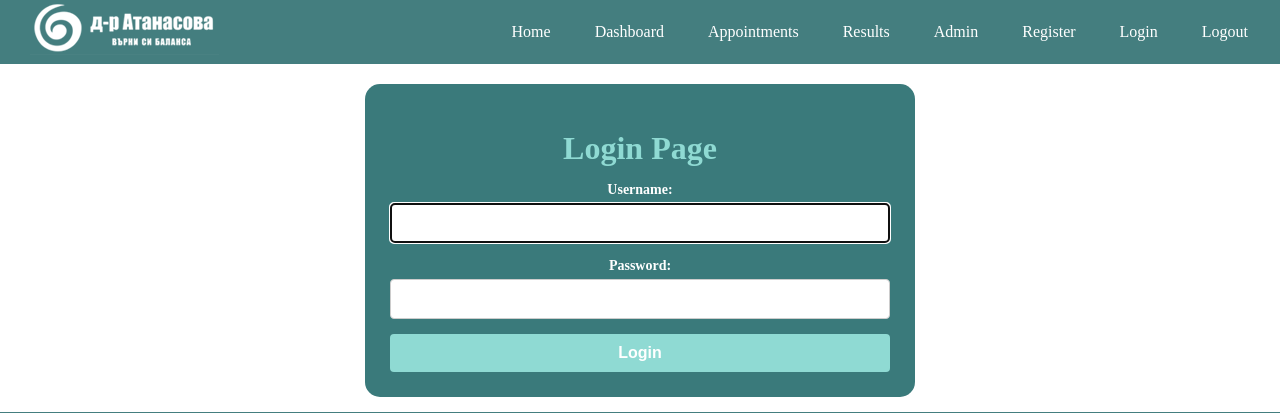
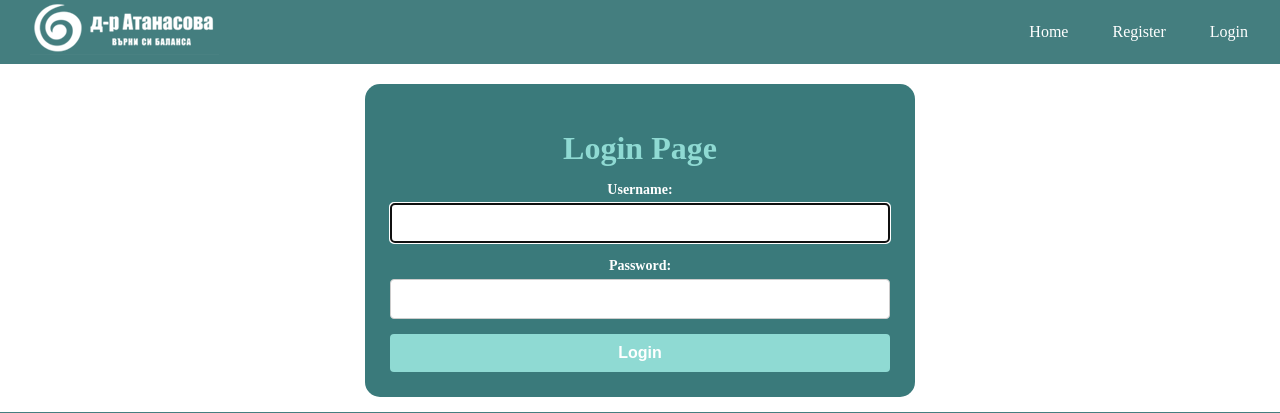
Before and after one commit to plamensve/otonevrolog, a Django app: page /login/ in a window 1280 px wide. Shown: the top 413 px of the page. Run offline with Django 5.2, Linux system fonts and the light colour scheme.

Commit message:
ADD: Register, Login, Logout logic

```diff
--- a/otonevrolog_main/otonevrolog_main/settings.py
+++ b/otonevrolog_main/otonevrolog_main/settings.py
@@ -11,6 +11,8 @@ https://docs.djangoproject.com/en/5.1/ref/settings/
 """
 
 from pathlib import Path
+
+from django.urls import reverse_lazy
 
 # Build paths inside the project like this: BASE_DIR / 'subdir'.
 BASE_DIR = Path(__file__).resolve().parent.parent
@@ -130,4 +132,5 @@ STATICFILES_DIRS = (
 # https://docs.djangoproject.com/en/5.1/ref/settings/#default-auto-field
 
 DEFAULT_AUTO_FIELD = 'django.db.models.BigAutoField'
-LOGIN_REDIRECT_URL = 'index'
+LOGIN_REDIRECT_URL = reverse_lazy('index')
+LOGOUT_REDIRECT_URL = reverse_lazy('index')
--- a/otonevrolog_main/otonevrolog_main/web/urls.py
+++ b/otonevrolog_main/otonevrolog_main/web/urls.py
@@ -1,9 +1,10 @@
 from django.urls import path
 from otonevrolog_main.web import views
-from otonevrolog_main.web.views import RegisterView, CustomLoginView
+from otonevrolog_main.web.views import RegisterView, CustomLoginView, CustomLogoutView
 
 urlpatterns = (
     path('', views.index, name='index'),
     path('login/', CustomLoginView.as_view(), name='login'),
     path('register/', RegisterView.as_view(), name='register'),
+    path('logout/', CustomLogoutView.as_view(), name='logout'),
 )
--- a/otonevrolog_main/otonevrolog_main/web/views.py
+++ b/otonevrolog_main/otonevrolog_main/web/views.py
@@ -1,5 +1,5 @@
-from django.contrib.auth.views import LoginView
-from django.shortcuts import render, redirect
+from django.contrib.auth.views import LoginView, LogoutView
+from django.shortcuts import redirect
 from otonevrolog_main.web.forms import AppointmentBookingCreateForm, CustomCreateUserForm, CreateUserLoginForm
 from otonevrolog_main.web.utils import get_taken_slots, create_appointment_slot
 from django.shortcuts import render
@@ -45,5 +45,5 @@ class CustomLoginView(LoginView):
     success_url = reverse_lazy('index')
 
 
-def logout(request):
-    pass
+class CustomLogoutView(LogoutView):
+    next_page = reverse_lazy('index')
--- a/otonevrolog_main/templates/nav.html
+++ b/otonevrolog_main/templates/nav.html
@@ -11,14 +11,16 @@
 
 <nav>
     <ul class="nav-links">
+        {% if request.user.is_authenticated %}
         <li><a href="{% url 'index' %}">Home</a></li>
         <li><a href="/dashboard">Dashboard</a></li>
-        <li><a href="/appointments">Appointments</a></li>
         <li><a href="/results">Results</a></li>
-        <li><a href="/admin">Admin</a></li>
+        <li><a href="{% url 'logout' %}" onclick="event.preventDefault(); document.getElementById('logout-form').submit()">Logout</a></li>
+        {% else %}
+        <li><a href="{% url 'index' %}">Home</a></li>
         <li><a href="/register">Register</a></li>
         <li><a href="{% url 'login' %}">Login</a></li>
-        <li><a href="#">Logout</a></li>
+        {% endif %}
     </ul>
     <a href="{% url 'index' %}" class="logo">
         <img src="{% static 'images/white-logo.png' %}"  alt="Logo">
@@ -29,3 +31,7 @@
 <script src="{% static 'js/toggleMenuMobile.js' %}"></script>
 </body>
 </html>
+
+<form id="logout-form" method="POST"  action="{% url 'logout' %}" style="display: none;">
+    {% csrf_token %}
+</form>
```
